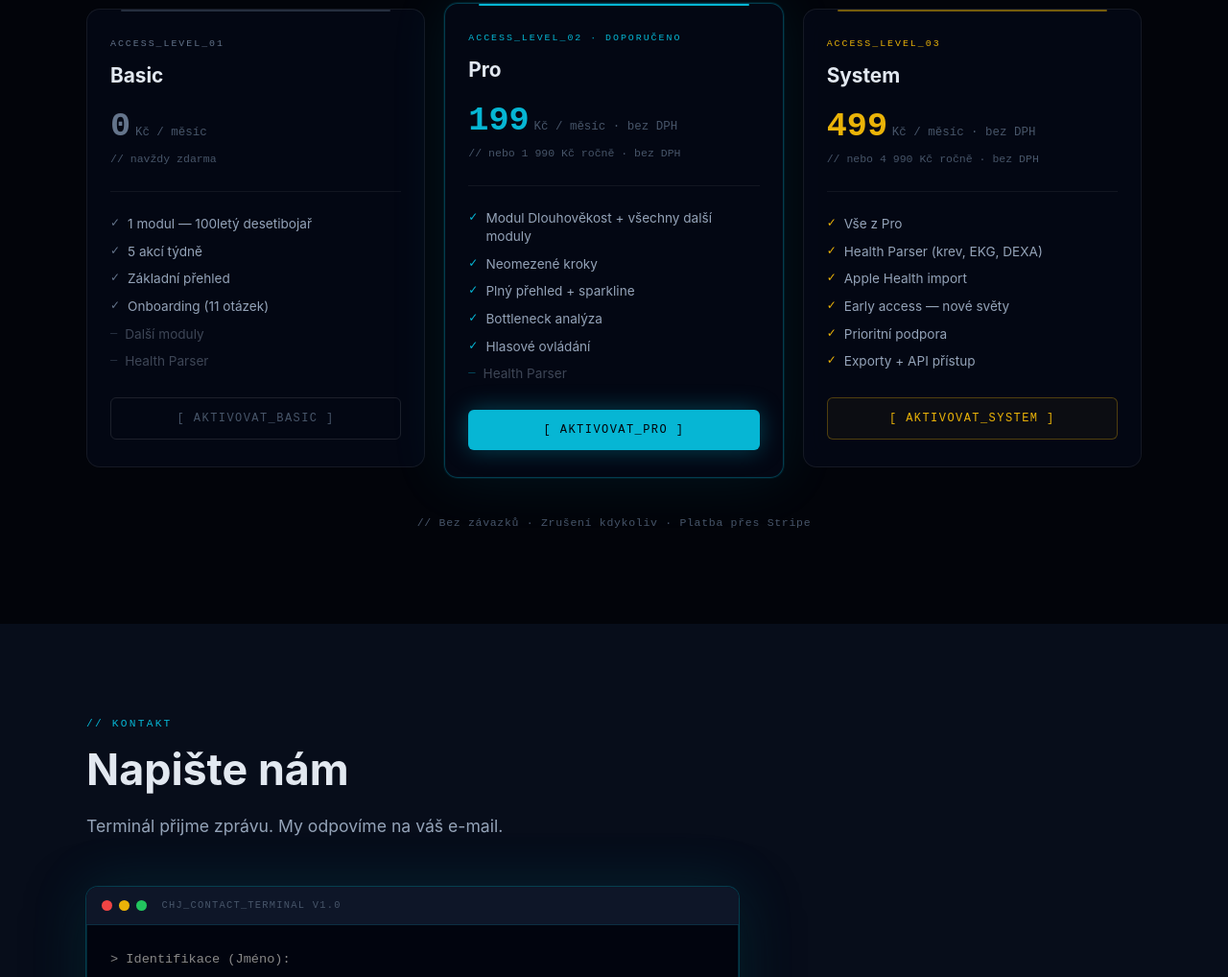
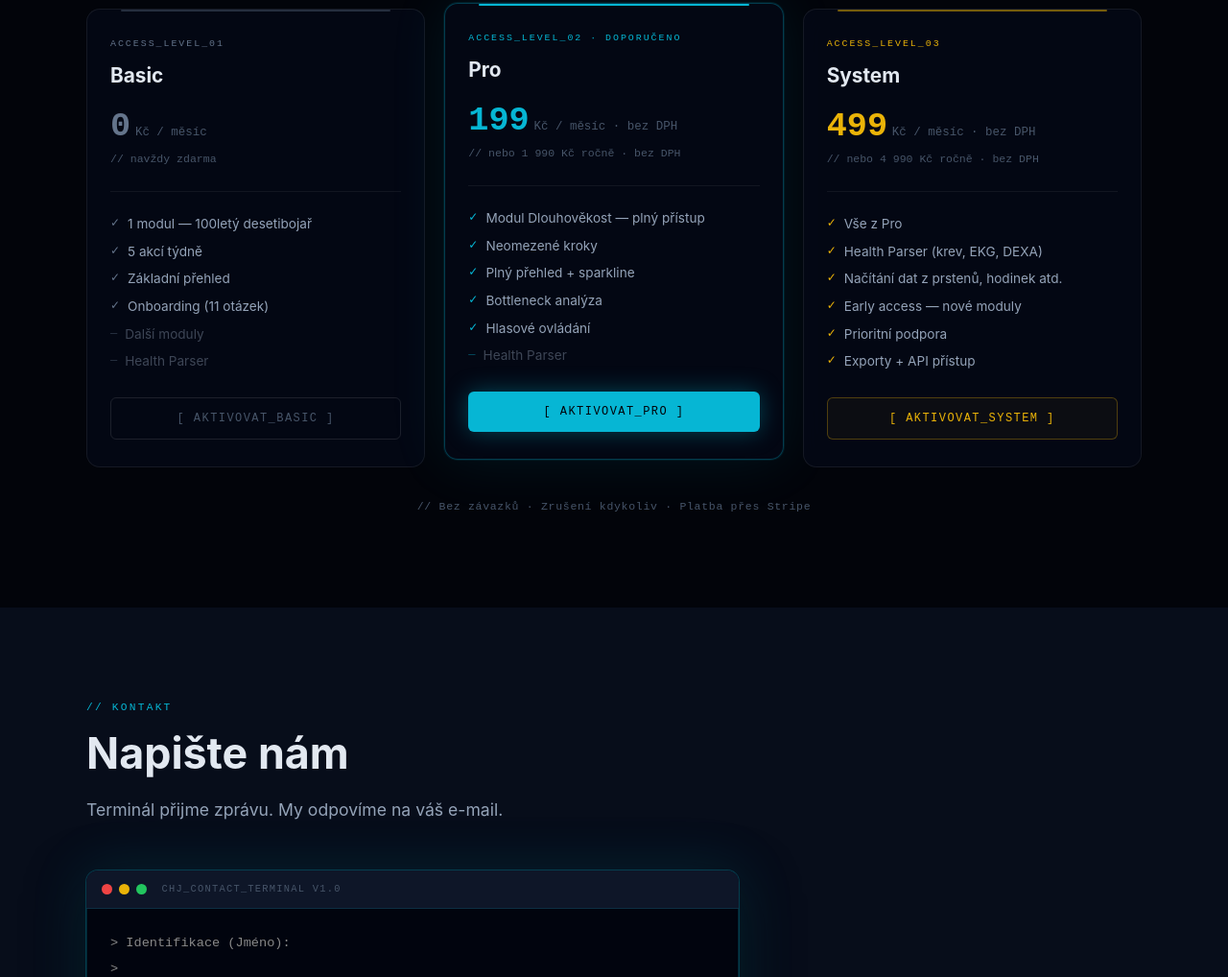
Before and after one commit to JosefCipera/chytreja-web, a plain HTML site: page index.html in a window 1280 px wide. Shown: the part 4818-5836 px from the top of the page at 96% size. Drawn offline with Linux system fonts and the light colour scheme.

Commit message:
fix(pricing): Dlouhověkost only, wearables, new modules teaser
Co-Authored-By: Claude Sonnet 4.6 <noreply@anthropic.com>

```diff
--- a/index.html
+++ b/index.html
@@ -1328,7 +1328,7 @@
           <div class="note">// nebo 1 990 Kč ročně · bez DPH</div>
         </div>
         <ul class="pc-features">
-          <li><span class="check">✓</span> Modul Dlouhověkost + všechny další moduly</li>
+          <li><span class="check">✓</span> Modul Dlouhověkost — plný přístup</li>
           <li><span class="check">✓</span> Neomezené kroky</li>
           <li><span class="check">✓</span> Plný přehled + sparkline</li>
           <li><span class="check">✓</span> Bottleneck analýza</li>
@@ -1349,8 +1349,8 @@
         <ul class="pc-features">
           <li><span class="check">✓</span> Vše z Pro</li>
           <li><span class="check">✓</span> Health Parser (krev, EKG, DEXA)</li>
-          <li><span class="check">✓</span> Apple Health import</li>
-          <li><span class="check">✓</span> Early access — nové světy</li>
+          <li><span class="check">✓</span> Načítání dat z prstenů, hodinek atd.</li>
+          <li><span class="check">✓</span> Early access — nové moduly</li>
           <li><span class="check">✓</span> Prioritní podpora</li>
           <li><span class="check">✓</span> Exporty + API přístup</li>
         </ul>
```
